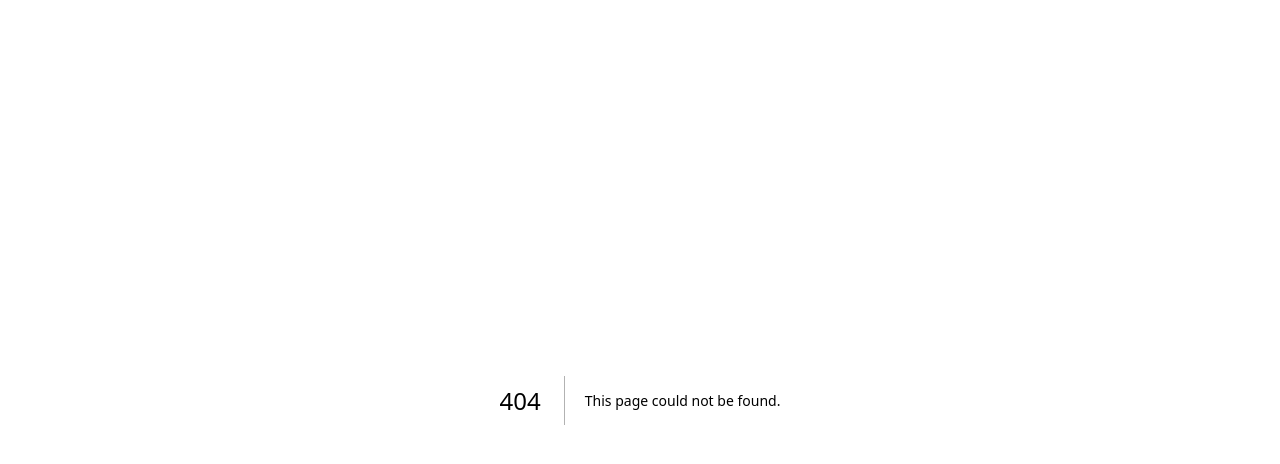
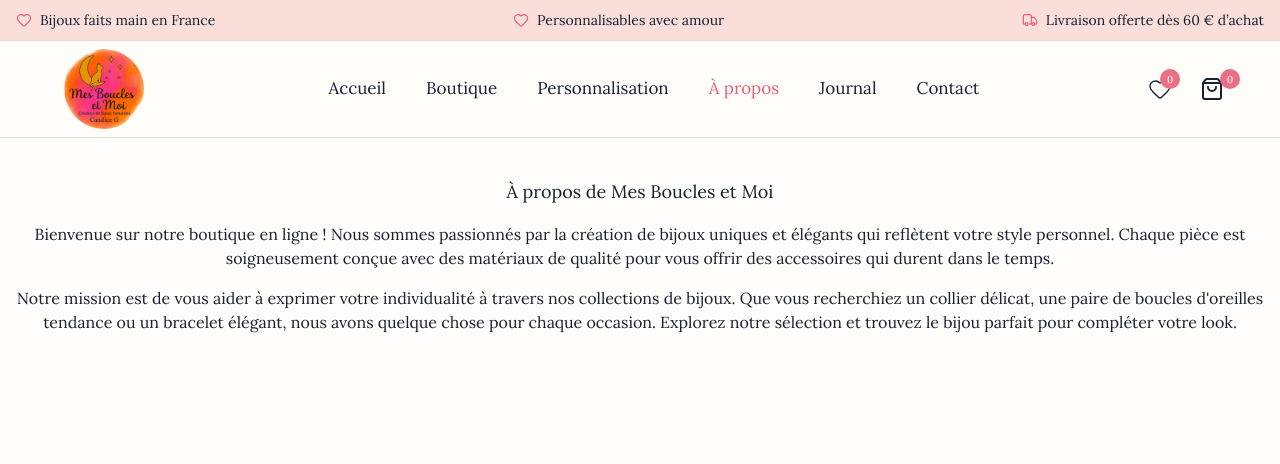
Before and after one commit to laetitia-piat/Mes-boucles-et-moi, a Next.js app in the folder frontend/: page /a-propos in a window 1280 px wide. Before the commit this address had no page. Shown: the top 464 px of the page. Built offline with nearby package versions, Linux system fonts and the light colour scheme.

Commit message:
add pages contact, panier, a propos

```diff
--- /dev/null
+++ b/frontend/app/a-propos/page.tsx
@@ -0,0 +1,27 @@
+import { AnnouncementBar } from "@/components/announcementBar";
+import { Header } from "@/components/header";
+
+export default function aboutPage() {
+  return (
+    <main className="min-h-screen overflow-hidden bg-[#fffdfb] text-[#182132]">
+      <AnnouncementBar />
+      <Header />
+      <div className="mx-auto max-w-[1450px] py-10">
+        <h1 className="text-center text-lg">À propos de Mes Boucles et Moi</h1>
+        <p className="mt-4 text-center text-base">
+          Bienvenue sur notre boutique en ligne ! Nous sommes passionnés par la
+          création de bijoux uniques et élégants qui reflètent votre style
+          personnel. Chaque pièce est soigneusement conçue avec des matériaux de
+          qualité pour vous offrir des accessoires qui durent dans le temps.
+        </p>
+        <p className="mt-4 text-center text-base">
+          Notre mission est de vous aider à exprimer votre individualité à
+          travers nos collections de bijoux. Que vous recherchiez un collier
+          délicat, une paire de boucles d'oreilles tendance ou un bracelet
+          élégant, nous avons quelque chose pour chaque occasion. Explorez notre
+          sélection et trouvez le bijou parfait pour compléter votre look.
+        </p>
+      </div>
+    </main>
+  );
+}
--- /dev/null
+++ b/frontend/app/contact/page.tsx
@@ -0,0 +1,24 @@
+import { AnnouncementBar } from "@/components/announcementBar";
+import { Header } from "@/components/header";
+
+export default function contactPage() {
+  return (
+    <main className="min-h-screen overflow-hidden bg-[#fffdfb] text-[#182132]">
+      <AnnouncementBar />
+      <Header />
+      <div className="mx-auto max-w-[1450px] py-10">
+        <h1 className="text-center text-lg">Contactez-nous</h1>
+        <p className="mt-4 text-center text-base">
+          Pour toute question ou demande, n'hésitez pas à nous contacter à
+          l'adresse suivante :
+          <a
+            href="mailto:contact@mesbouclesetmoi.com"
+            className="text-blue-500 hover:underline"
+          >
+            contact@mesbouclesetmoi.com
+          </a>
+        </p>
+      </div>
+    </main>
+  );
+}
--- a/frontend/app/panier/page.tsx
+++ b/frontend/app/panier/page.tsx
@@ -1,8 +1,15 @@
+import { AnnouncementBar } from "@/components/announcementBar";
+import { Header } from "@/components/header";
+import { HeroSection } from "@/components/heroSection";
+
 export default function succesPage() {
   return (
-    <div>
-      <h1>Commande réussie</h1>
-      <p>Merci pour votre commande !</p>
-    </div>
+    <main className="min-h-screen overflow-hidden bg-[#fffdfb] text-[#182132]">
+      <AnnouncementBar />
+      <Header />
+      <div className="mx-auto max-w-[1450px] py-10">
+        <p className="text-center text-lg">Votre panier est vide.</p>
+      </div>
+    </main>
   );
 }
--- a/frontend/components/header.tsx
+++ b/frontend/components/header.tsx
@@ -48,7 +48,9 @@ export function Header() {
           </HeaderIcon>
 
           <HeaderIcon label="Mon panier" badge={0}>
-            <ShoppingBag />
+            <NavLink href="/panier">
+              <ShoppingBag />
+            </NavLink>
           </HeaderIcon>
 
           <button
```
